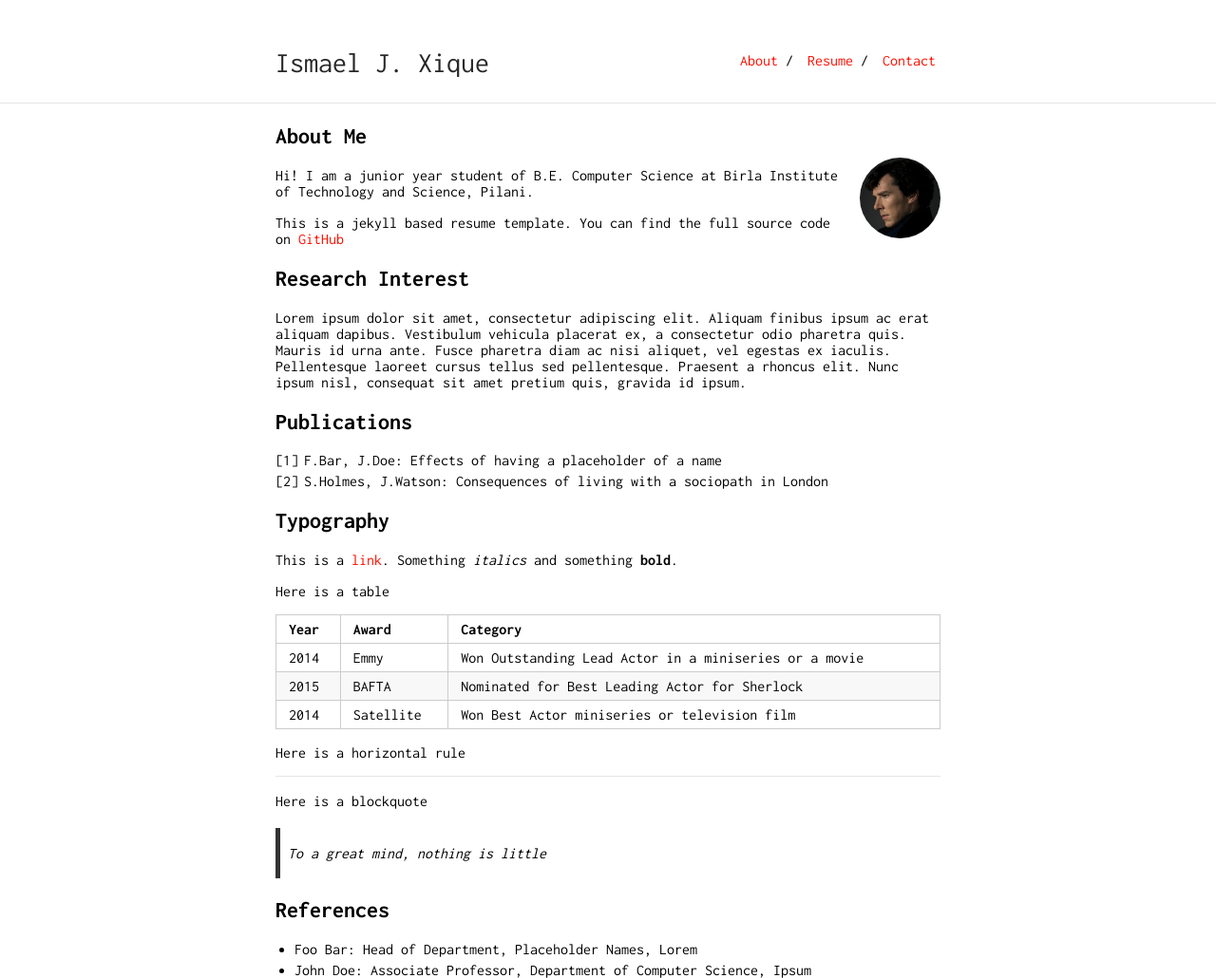
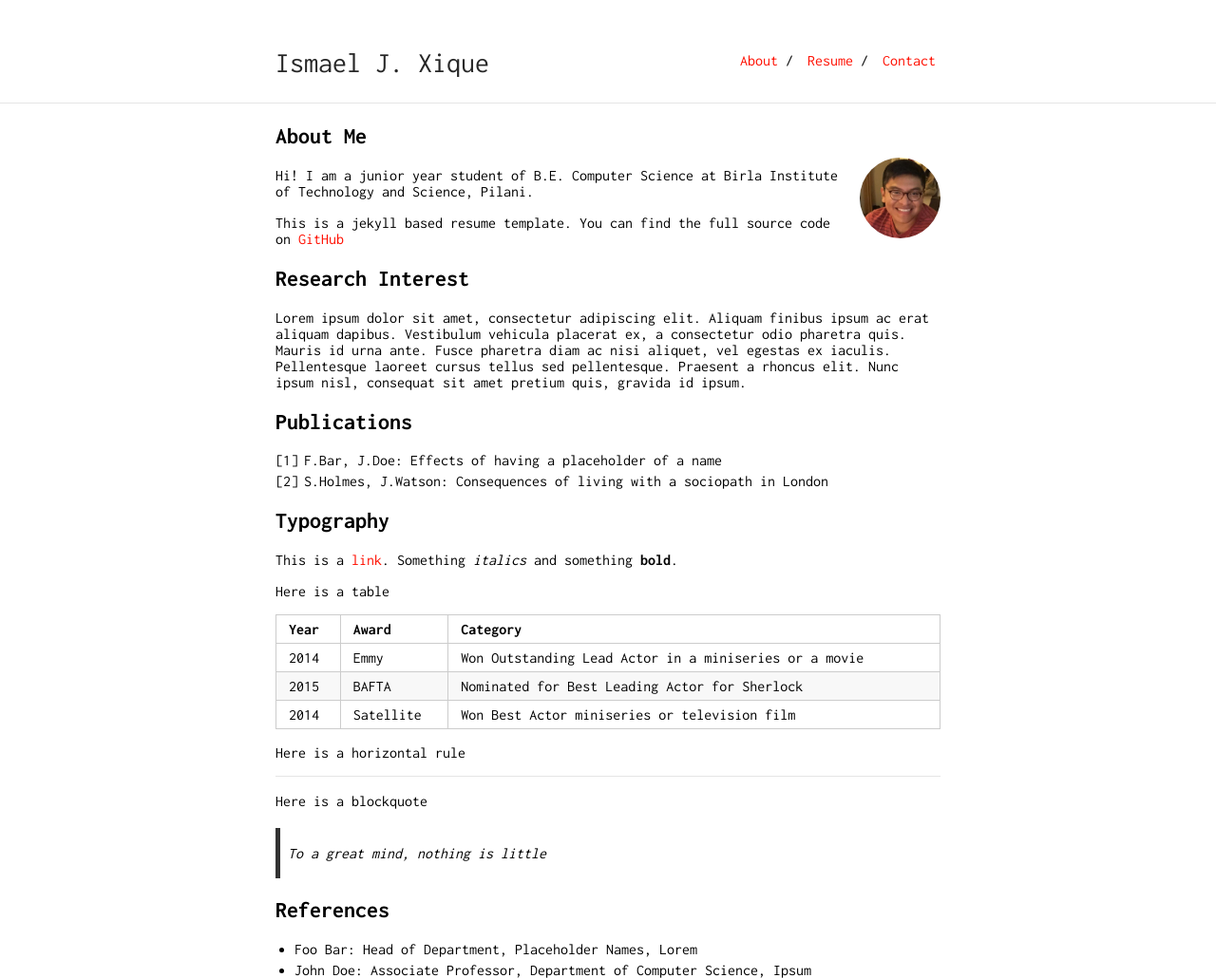
Before and after one commit to isjxique/isjxique.github.io, a Jekyll site: the page built from index.md, in a window 1280 px wide. Shown: the whole page at 95% size. Built offline with Jekyll 4.4.1, drawn with Linux system fonts in a browser that asks for light colours; our own code applies the rules of GitHub Pages for plain Markdown files.

Commit message:
update profile

```diff
--- a/index.md
+++ b/index.md
@@ -4,7 +4,7 @@ layout: default
 
 ## About Me
 
-<img class="profile-picture" src="sherlock.jpg">
+<img class="profile-picture" src="profile_pic.jpeg">
 
 Hi! I am a junior year student of B.E. Computer Science at Birla Institute of Technology and Science, Pilani.
 
```
Also changed, not shown: profile_pic.jpeg (added), sherlock.jpg (deleted).
